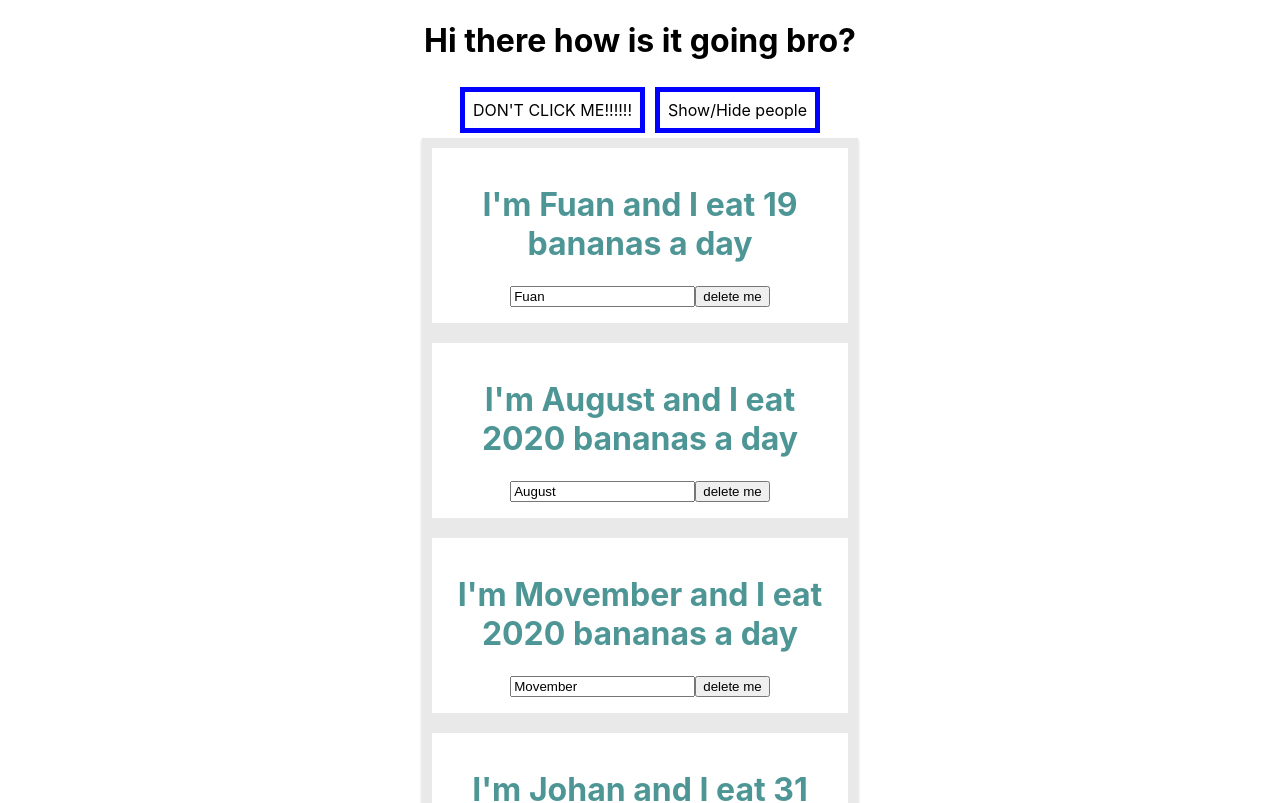
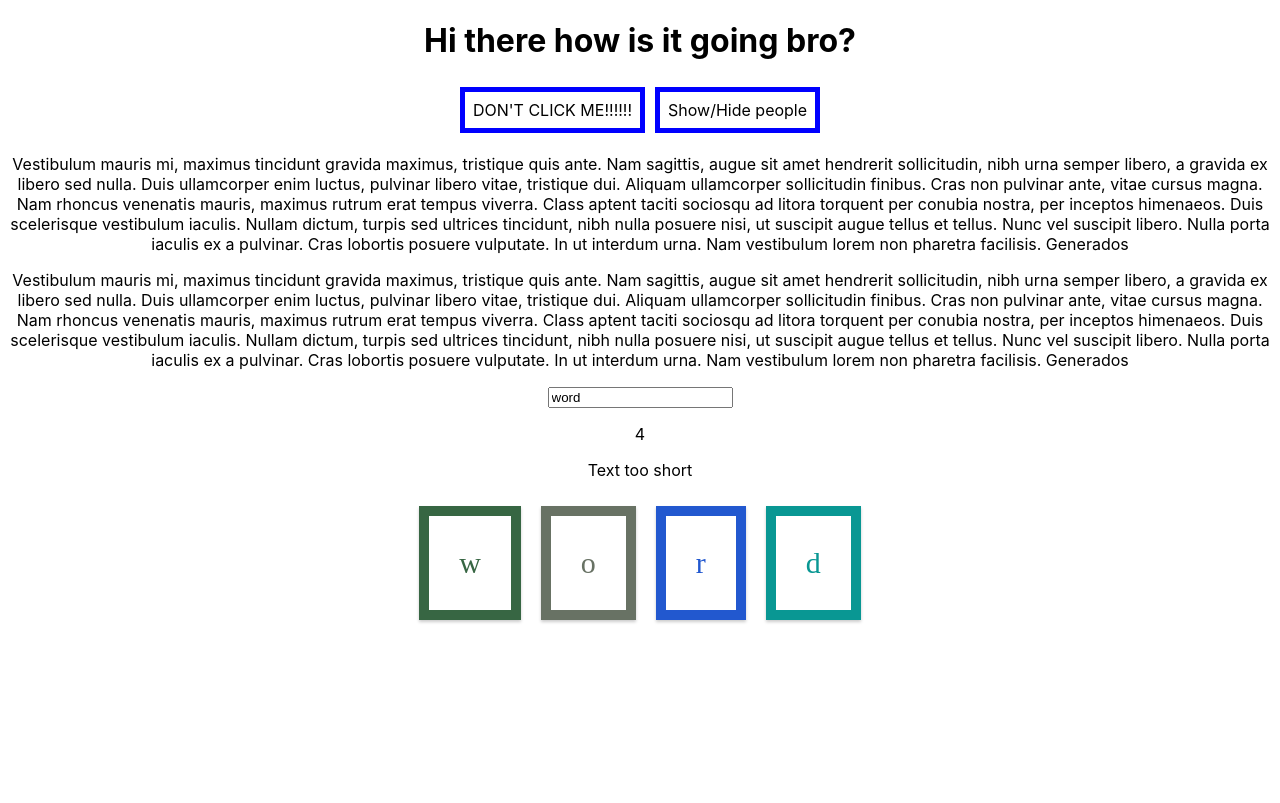
Before and after one commit to programming-classes/react-guide, a React (Create React App) app: page / in a window 1280 px wide. Shown: the top 803 px of the page. Built offline with nearby package versions, Linux system fonts and the light colour scheme.

Commit message:
add Validation and Char Components

```diff
--- a/src/App.js
+++ b/src/App.js
@@ -1,7 +1,9 @@
 import "./App.css";
 import Person from "./Person/Person";
 import UserOutput from "./UserOutput/UserOutput";
+import ValidationComponent from "./ValidationComponent/ValidationComponent";
 import { Component } from "react";
+import CharComponent from "./CharComponent/CharComponent";
 
 class App extends Component {
   state = {
@@ -18,7 +20,8 @@ class App extends Component {
       { id: "caca", name: "Grodolfo", age: 23 },
     ],
     username: "hinigul",
-    isPeopleHidden: false,
+    isPeopleHidden: true,
+    word: "word",
   };
 
   changeNameHandler = (event, personId) => {
@@ -46,6 +49,12 @@ class App extends Component {
   togglePeopleHandler = () => {
     this.setState({
       isPeopleHidden: !this.state.isPeopleHidden,
+    });
+  };
+
+  onWordChangeHandler = (event) => {
+    this.setState({
+      word: event.target.value,
     });
   };
 
@@ -83,6 +92,15 @@ class App extends Component {
         {this.state.isPeopleHidden ? null : this.renderPeople()}
         <UserOutput />
         <UserOutput />
+        <input
+          type="text"
+          value={this.state.word}
+          onChange={this.onWordChangeHandler}
+        />
+        <ValidationComponent wordLength={this.state.word.length} />
+        {this.state.word.split("").map((letter) => {
+          return <CharComponent letter={letter} />;
+        })}
       </div>
     );
   }
--- /dev/null
+++ b/src/CharComponent/CharComponent.css
@@ -0,0 +1,10 @@
+.CharComponent {
+  display: inline-block;
+  margin: 10px;
+  border: 10px solid;
+  box-shadow: 0 2px 3px #cccccc;
+  padding: 30px;
+  text-align: center;
+  font-size: 30px;
+  font-family: "Baskervville", serif;
+}
--- /dev/null
+++ b/src/CharComponent/CharComponent.js
@@ -0,0 +1,22 @@
+import React from "react";
+import "./CharComponent.css";
+
+function getRandomColor() {
+  var letters = "0123456789ABCDEF";
+  var color = "#";
+  for (var i = 0; i < 6; i++) {
+    color += letters[Math.floor(Math.random() * 16)];
+  }
+  return color;
+}
+
+const CharComponent = (props) => {
+  const color = getRandomColor();
+  return (
+    <div style={{ color: color, borderColor: color }} className="CharComponent">
+      {props.letter}
+    </div>
+  );
+};
+
+export default CharComponent;
--- /dev/null
+++ b/src/ValidationComponent/ValidationComponent.js
@@ -0,0 +1,12 @@
+import React from "react";
+
+const ValidationComponent = (props) => {
+  return (
+    <div>
+      <p>{props.wordLength}</p>
+      <p>{props.wordLength < 7 ? "Text too short" : "Text long enough"}</p>
+    </div>
+  );
+};
+
+export default ValidationComponent;
```
